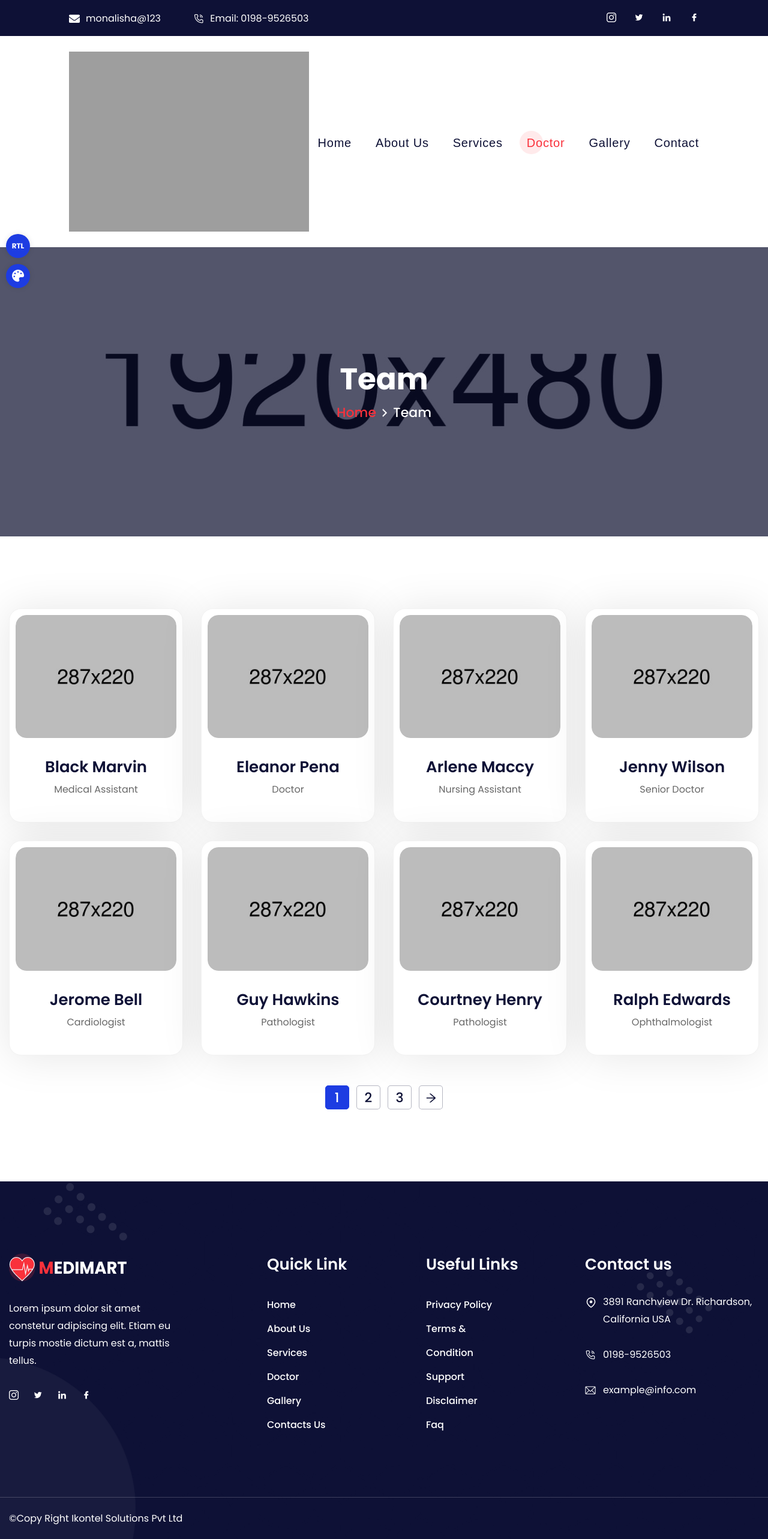
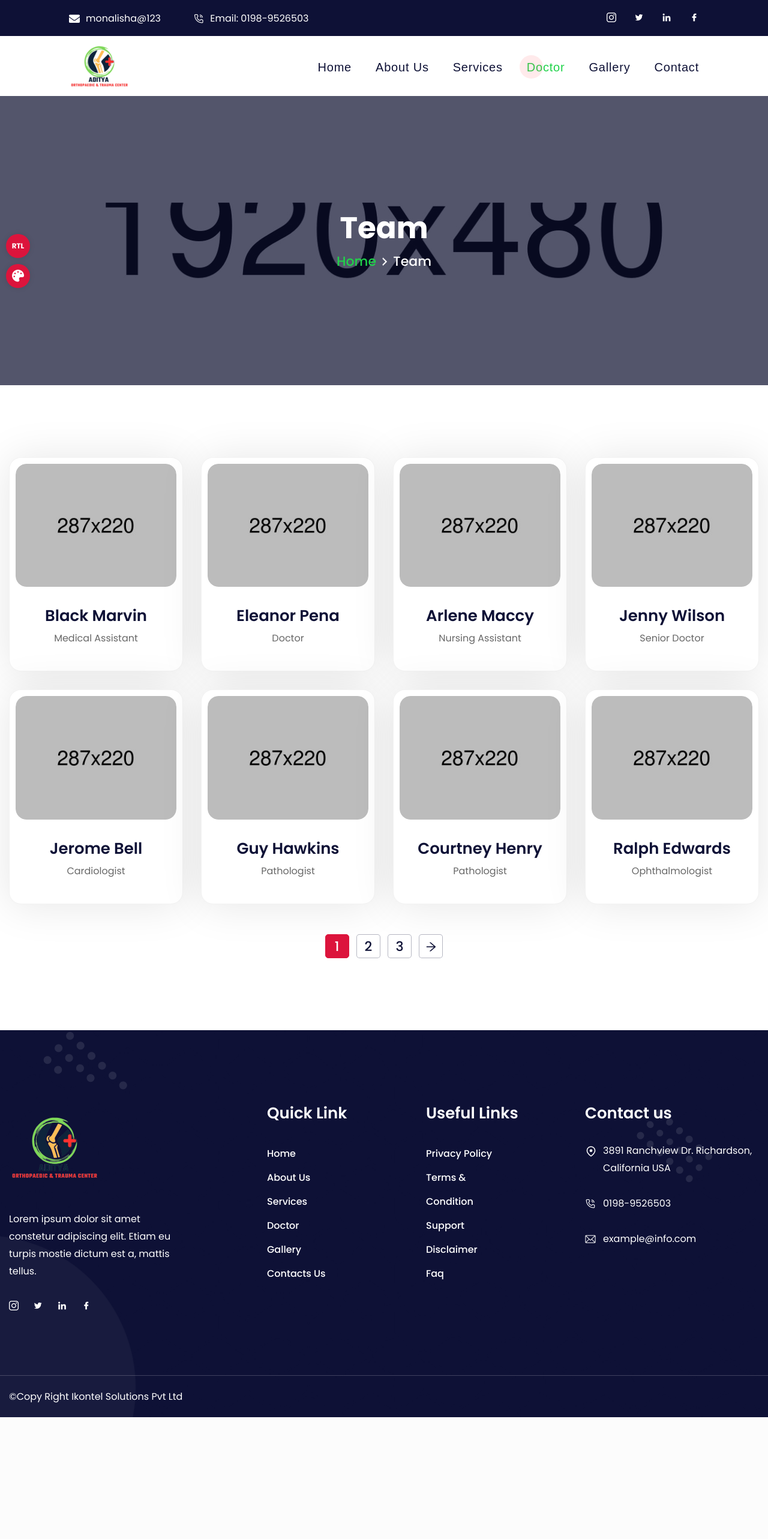
Before and after one commit to monalishaswain280/Aditya-Orthopaedic, a PHP site: page /team.html in a window 1280 px wide. Shown: the whole page at 60% size. After the commit the page ends 2362 px from the top, so only its background shows below. Run offline with PHP 8.4, Linux system fonts and the light colour scheme; some web fonts are replaced; grey boxes are pictures that could not be loaded.

Commit message:
logo_added

```diff
--- a/assets/css/style.css
+++ b/assets/css/style.css
@@ -62,18 +62,19 @@
 /***
 
 ====================================================================
-  Global Settings
+  Global Settings #20d34a
 ====================================================================
 
  ***/
 
 
 :root{
-  --theme-color: #1D3CE2;
-  --secondary-color: #F9313B;
+  --theme-color: #DC143C ;
+  /* --secondary-color: #F9313B; */
+  --secondary-color: #20d34a;
   --pink-color: #FFC0CB;
   --violet-color: #7F00FF;
-  --crimson-color: #DC143C;
+  --crimson-color:#1D3CE2 ;
   --orange-color: #FFA500;
   --text-color: #676767;
   --title-color: #0E1136;
@@ -1432,7 +1433,7 @@ img {
   height: 100%;
   max-height: 100%;
   overflow-y: auto;
-  background: #141417;
+  background: white;
   padding: 0px 0px;
   z-index: 5;
   opacity: 0;
@@ -1463,7 +1464,7 @@ img {
   width: 24px;
   text-align: center;
   font-size: 18px;
-  color: #ffffff;
+  color: black;
   cursor: pointer;
   z-index: 10;
   -webkit-transition:all 0.9s ease;
@@ -1513,7 +1514,7 @@ img {
   padding: 10px 25px;
   font-size: 15px;
   font-weight: 500;
-  color: #ffffff;
+  color: black;
   text-transform: uppercase;
   -webkit-transition: all 500ms ease;
   -moz-transition: all 500ms ease;
@@ -1534,7 +1535,7 @@ img {
   left:0;
   top:0;
   height:0;
-  border-left:5px solid #fff;
+  border-left:5px solid black;
   -webkit-transition: all 500ms ease;
   -moz-transition: all 500ms ease;
   -ms-transition: all 500ms ease;
@@ -1555,7 +1556,7 @@ img {
   text-align:center;
   font-size:16px;
   line-height:32px;
-  color:#ffffff;
+  color:black;
   background:rgba(255,255,255,0.10);
   cursor:pointer;
   border-radius:2px;
@@ -1568,7 +1569,7 @@ img {
 }
 
 .mobile-menu .navigation li.dropdown .dropdown-btn.open{
-  color: #ffffff;
+  color: black;
   -webkit-transform:rotate(90deg);
   -ms-transform:rotate(90deg);
   transform:rotate(90deg);
@@ -1595,7 +1596,7 @@ img {
   position:relative;
   line-height:32px;
   font-size:16px;
-  color:#ffffff;
+  color:black;
   -webkit-transition: all 500ms ease;
   -moz-transition: all 500ms ease;
   -ms-transition: all 500ms ease;
@@ -1619,7 +1620,7 @@ div#mCSB_1_container{
 .mobile-menu .contact-info h4 {
   position: relative;
   font-size: 20px;
-  color: #ffffff;
+  color: black;
   font-weight: 700;
   margin-bottom: 20px;
 }
@@ -1628,12 +1629,12 @@ div#mCSB_1_container{
   position: relative;
   display: block;
   font-size: 15px;
-  color: rgba(255,255,255,0.80);
+  color: black;
   margin-bottom: 3px;
 }
 
 .mobile-menu .contact-info ul li a{
-  color: rgba(255,255,255,0.80);
+  color: black;
 }
 
 .mobile-menu .contact-info ul li a:hover{
--- a/team.html
+++ b/team.html
@@ -78,20 +78,26 @@
                 <div class="switcher_container">
                     <ul id="styleOptions" title="switch styling">
                         <li>
+                            <a href="javascript: void(0)" data-theme="crimson" class="crimson-color"></a>
+                        </li>
+                        <li>
                             <a href="javascript: void(0)" data-theme="theme-color" class="theme-color"></a>
                         </li>
+
                         <li>
                             <a href="javascript: void(0)" data-theme="pink" class="pink-color"></a>
                         </li>
                         <li>
                             <a href="javascript: void(0)" data-theme="violet" class="violet-color"></a>
                         </li>
-                        <li>
-                            <a href="javascript: void(0)" data-theme="crimson" class="crimson-color"></a>
-                        </li>
+
                         <li>
                             <a href="javascript: void(0)" data-theme="orange" class="orange-color"></a>
                         </li>
+                        <!-- <li>
+                            <a href="javascript: void(0)" data-theme="green" class="green-color" style="background-color: #20d34a;"></a>
+                        </li> -->
+
                     </ul>
                 </div>
             </div>
@@ -119,7 +125,7 @@
                         <div class="sidebar-info-contents">
                             <div class="content-inner">
                                 <div class="logo">
-                                    <a href="index.html"><img src="assets/images/logo.png" alt=""></a>
+                                    <a href="index.html"><img src="assets/images/aditya_logo.png" alt=""></a>
                                 </div>
                                 <div class="content-box">
                                     <h4>About Us</h4>
@@ -179,10 +185,10 @@
                 <div class="outer-container">
                     <div class="auto-container">
                         <div class="outer-box">
-                            <div class="logo-box">
-                                <figure class="logo"><a href="index.html"><img src="assets/images/logo.png" alt=""></a>
+                            <!-- <div class="logo-box"> -->
+                                <figure class="logo"><a href="index.html"><img src="assets/images/aditya_logo.png" alt=""></a>
                                 </figure>
-                            </div>
+                            <!-- </div> -->
                             <div class="menu-area">
                                 <!--Mobile Navigation Toggler-->
                                 <div class="mobile-nav-toggler">
@@ -222,7 +228,7 @@
                 <div class="auto-container">
                     <div class="outer-box">
                         <div class="logo-box">
-                            <figure class="logo"><a href="index.html"><img src="assets/images/logo.png" alt=""></a>
+                            <figure class="logo"><a href="index.html"><img src="assets/images/aditya_logo.png" alt=""></a>
                             </figure>
                         </div>
                         <div class="menu-area">
@@ -250,7 +256,7 @@
             <div class="close-btn"><i class="fas fa-times"></i></div>
 
             <nav class="menu-box">
-                <div class="nav-logo"><a href="index.html"><img src="assets/images/logo-2.png" alt="" title=""></a>
+                <div class="nav-logo"><a href="index.html"><img src="assets/images/aditya.png" alt="" title=""></a>
                 </div>
                 <div class="menu-outer"><!--Here Menu Will Come Automatically Via Javascript / Same Menu as in Header-->
                 </div>
@@ -485,7 +491,7 @@
                         <div class="col-lg-3 col-md-6 col-sm-12 footer-column">
                             <div class="footer-widget logo-widget">
                                 <figure class="footer-logo"><a href="index.html"><img
-                                            src="assets/images/footer-logo.png" alt=""></a></figure>
+                                            src="assets/images/aditya.png" alt=""></a></figure>
                                 <p>Lorem ipsum dolor sit amet constetur adipiscing elit. Etiam eu turpis mostie dictum
                                     est a, mattis tellus.</p>
                                 <ul class="social-links clearfix">
```
Also changed, not shown: about.html (+16 -10 lines), contact.html (+16 -10 lines), gallery.html (+16 -10 lines), index.html (+16 -10 lines), service.html (+16 -10 lines), assets/images/Adithya_Tumkur_logo.png (added), assets/images/aditya.png (added), assets/images/aditya_logo.png (added).
